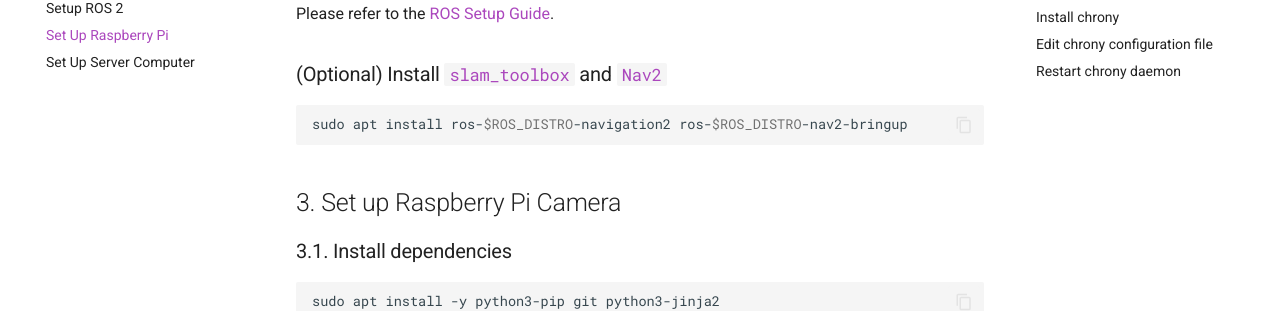
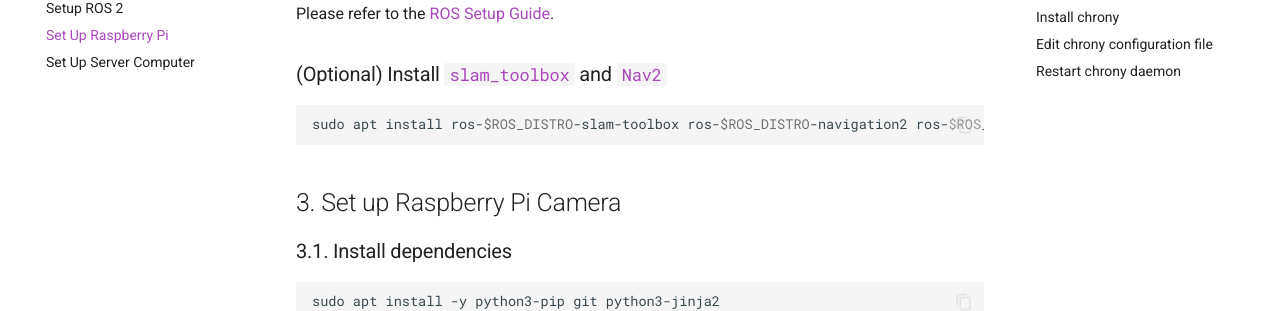
Before and after one commit to linzhangUCA/homer_docs, an MkDocs documentation site: the page built from docs/setup/rpi.md, in a window 1280 px wide and 900 px high. Shown: the part 394-705 px from the top of the window. Built offline with MkDocs 1.6.1 and Material for MkDocs 9.7.7, drawn with Linux system fonts in a browser that asks for light colours; comment, search, counter and statistics services are not loaded.

Commit message:
minor: add slam_toolbox installation

````diff
--- a/docs/setup/rpi.md
+++ b/docs/setup/rpi.md
@@ -8,7 +8,7 @@ Please refer to the [ROS Setup Guide](./ros.md).
 ### (Optional) Install [`slam_toolbox`](https://github.com/SteveMacenski/slam_toolbox) and [`Nav2`](https://docs.nav2.org/)
 
 ```bash
-sudo apt install ros-$ROS_DISTRO-navigation2 ros-$ROS_DISTRO-nav2-bringup
+sudo apt install ros-$ROS_DISTRO-slam-toolbox ros-$ROS_DISTRO-navigation2 ros-$ROS_DISTRO-nav2-bringup
 ```
 
 ## 3. Set up Raspberry Pi Camera
````
